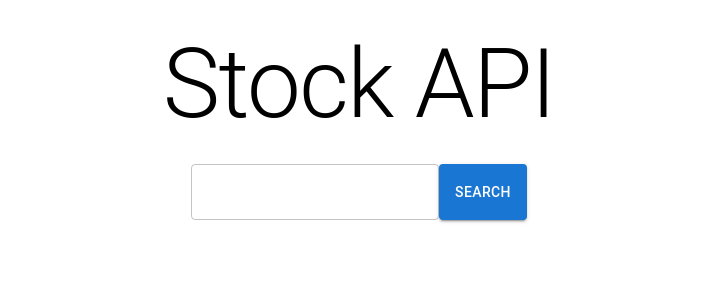
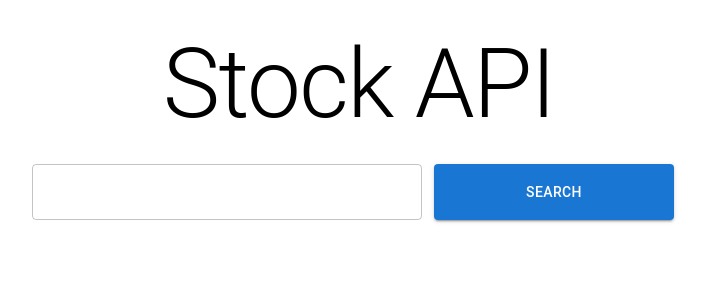
Before and after one commit to gibsonliketheguitar/stock-ticker-app, a Next.js app in the folder client/: page / in a window 1280 px wide. Shown: the top 300 px of the page, without its empty margins (281-987 px from the left). Built offline with nearby package versions, Linux system fonts and the light colour scheme.

Commit message:
add styling to stock card

```diff
--- a/client/components/StockSearch.tsx
+++ b/client/components/StockSearch.tsx
@@ -5,7 +5,7 @@ import { searchResult } from "../atoms/search";
 
 export default function StockSearch() {
   const [input, setInput] = useState("");
-  const [_, setResult] = useRecoilState(searchResult);
+  const [result, setResult] = useRecoilState<any>(searchResult);
 
   const handleTextInput = (e: any) => {
     setInput(e.target.value);
@@ -14,6 +14,11 @@ export default function StockSearch() {
   const handleOnSubmit = async () => {
     if (input.length < 3) return;
     await fetchData();
+  };
+
+  const handleReset = () => {
+    setInput("");
+    setResult("");
   };
 
   async function fetchData() {
@@ -45,10 +50,25 @@ export default function StockSearch() {
         onChange={handleTextInput}
         sx={{ flex: 1 }}
         error={input.length >= 6}
+        style={{ width: "390px", marginRight: "12px" }}
       />
-      <Button variant="contained" onClick={handleOnSubmit}>
+      <Button
+        variant="contained"
+        onClick={handleOnSubmit}
+        sx={{ marginRight: "12px", width: "240px" }}
+      >
         Search
       </Button>
+      {result && result?.name && result?.name?.length && (
+        <Button
+          variant="outlined"
+          onClick={handleReset}
+          sx={{ marginRight: "12px", width: "240px" }}
+        >
+          {" "}
+          Reset{" "}
+        </Button>
+      )}
     </Box>
   );
 }
```
